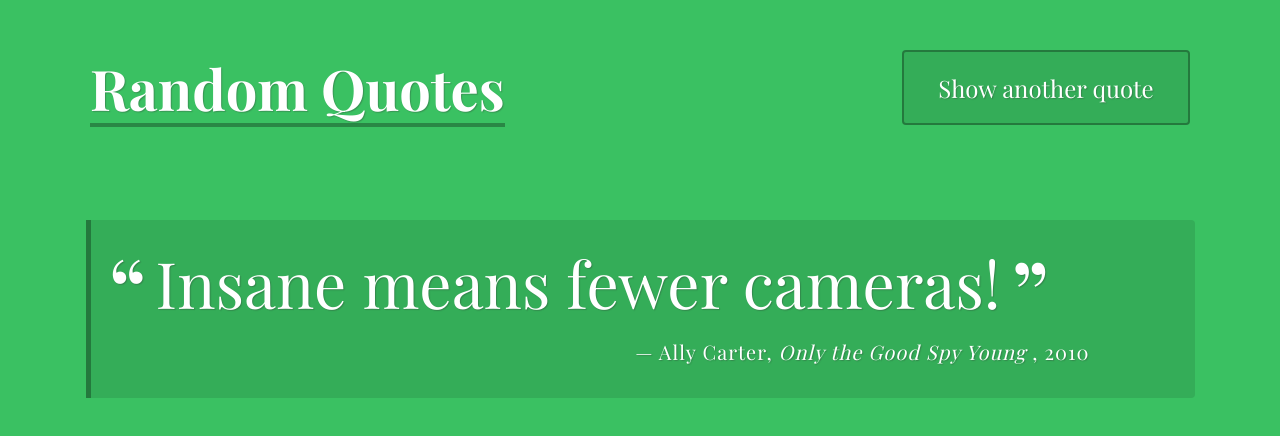
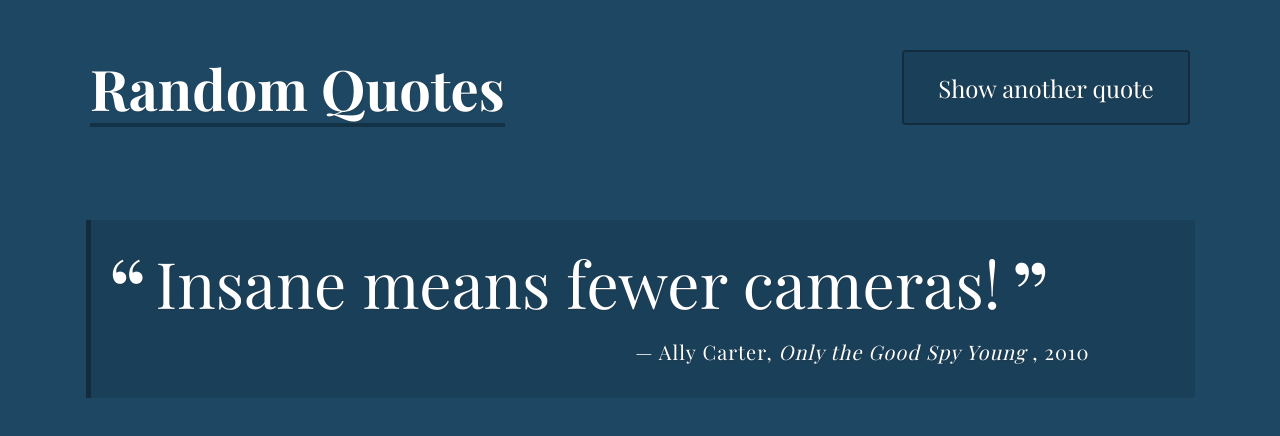
Before and after one commit to jna21/TechDegree-Project-1, a plain HTML site: page index.html in a window 1280 px wide. Both pictures are taken after a click on the button "Show another quote". Drawn offline with nearby package versions, Linux system fonts and the light colour scheme; a web font is replaced by a local one.

Commit message:
Added Function to Change Background Color on click
added change background color function and applied it to when button is clicked.

```diff
--- a/js/script.js
+++ b/js/script.js
@@ -104,9 +104,24 @@
    printQuote();
   // console.log(printQuote(quotes)); -  tested printQuote Function using console.log - passsed
 
+
+  // BACKGROUND COLOR: function to change background color on click of button
+function changeBkgdColor () {
+  //used Math.floor(Math.random) from a range of 0 - 256 to generage each of the colors for RGB color set up
+  let x = Math.floor(Math.random() * 256);
+  let y = Math.floor(Math.random() * 256);
+  let z = Math.floor(Math.random() * 256);
+  //created a variable string for the new RGB color for the body color
+  let newBkgdColor = "rgb(" + x + "," + y + "," + z + ")"
+  //applied the new color to the specific CSS Id element for the body background color;
+  document.body.style.backgroundColor = newBkgdColor;
+  console.log(newBkgdColor);
+}
 /***
  * click event listener for the print quote button
  * DO NOT CHANGE THE CODE BELOW!!
 ***/
 
 document.getElementById('load-quote').addEventListener("click", printQuote, false);
+document.getElementById('load-quote').addEventListener("click", changeBkgdColor, false);
+//adding an event listenter to change the color of the background on the page on with new changeBackground function when button clicked
```
Also changed, not shown: index.html (+2 -0 lines).
